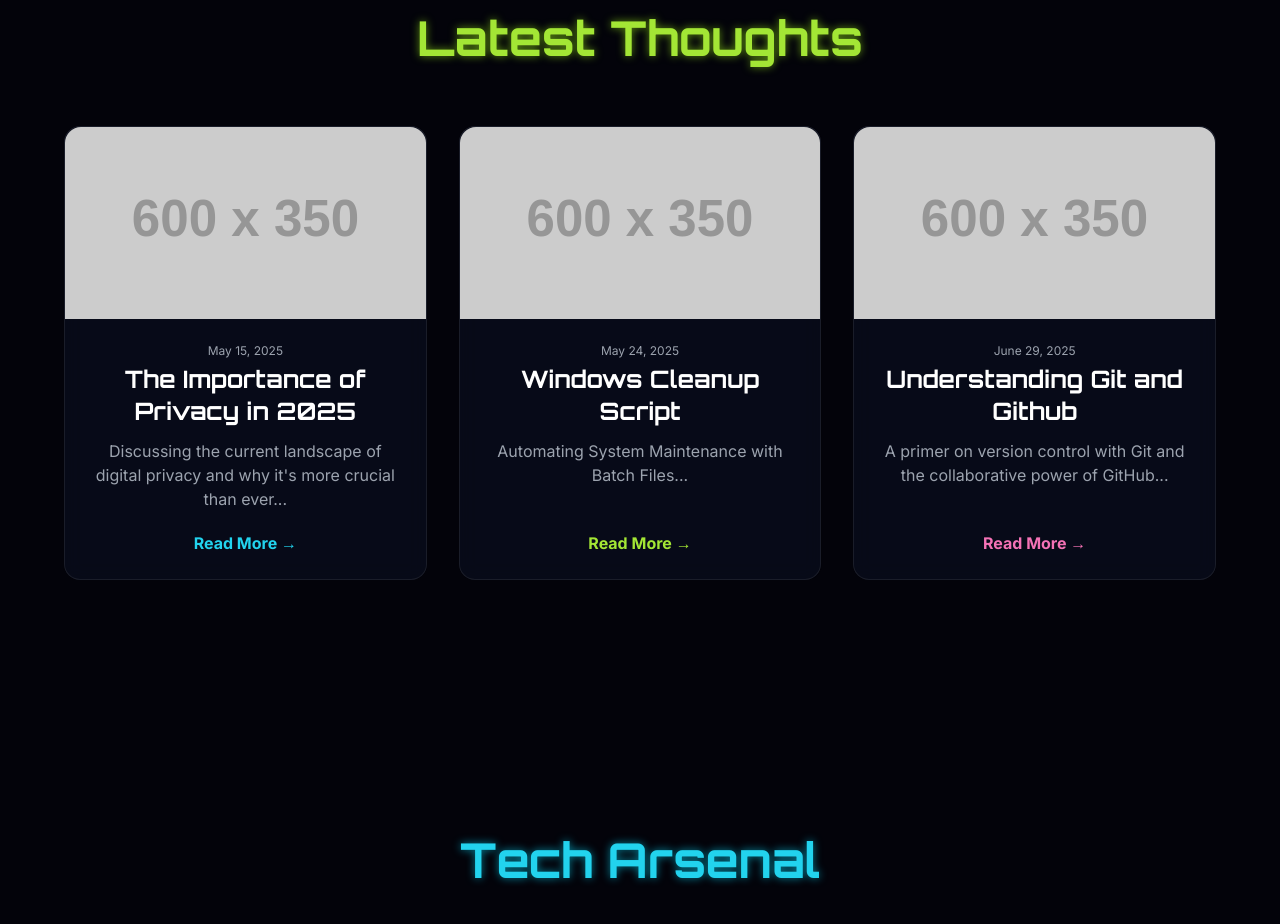
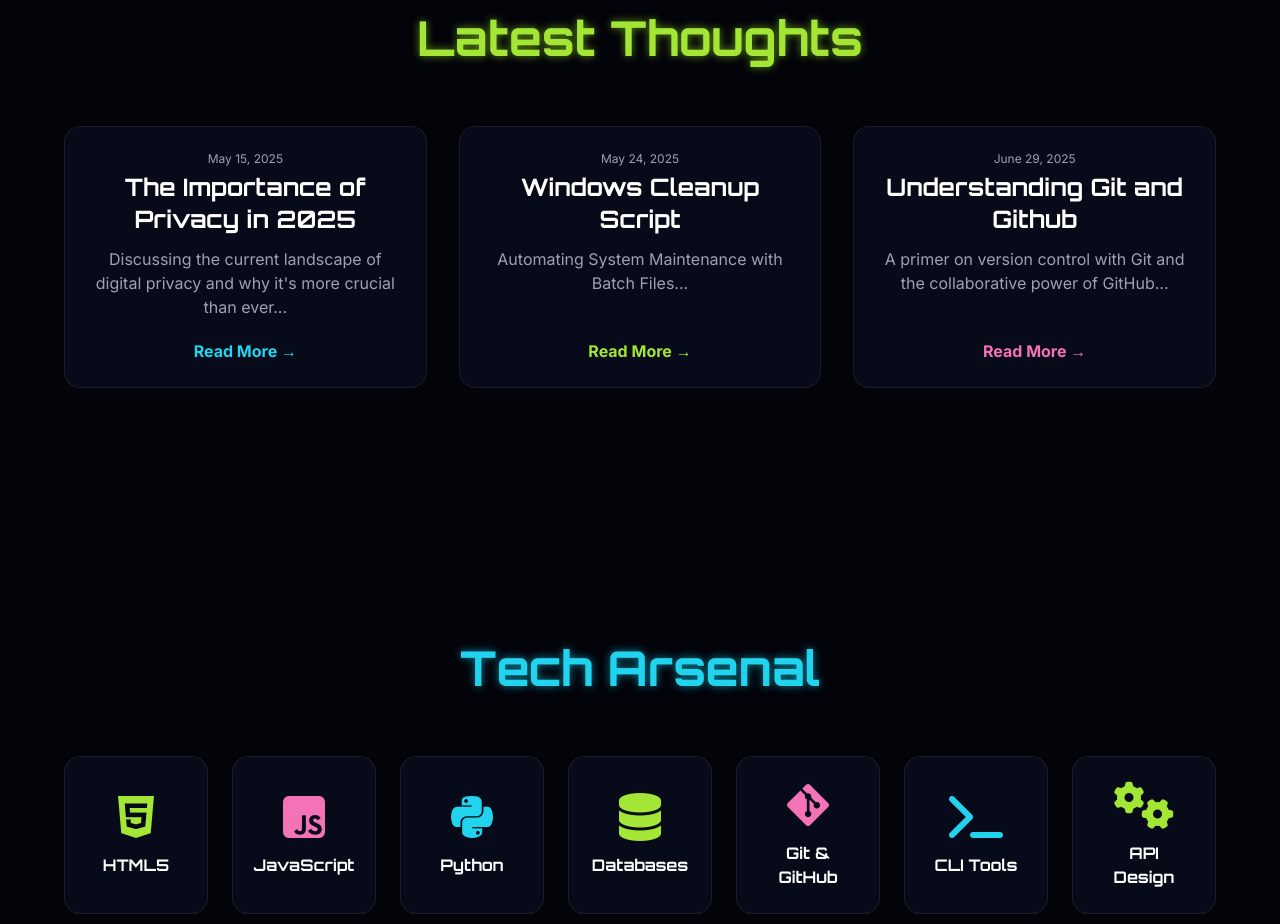
Before and after one commit to 0thn/ashutosh-portfolio, a plain HTML site: page index.html in a window 1280 px wide. Shown: the part 1560-2484 px from the top of the page. Drawn offline with nearby package versions, Linux system fonts and the light colour scheme; placeholder pictures from the web are drawn by us.

Commit message:
Fixed Stuffs

```diff
--- a/index.html
+++ b/index.html
@@ -83,7 +83,6 @@
             <h2 class="text-4xl md:text-5xl font-bold text-center mb-16 text-lime-400 text-glow-lime">Latest Thoughts</h2>
             <div class="grid grid-cols-1 md:grid-cols-2 lg:grid-cols-3 gap-8 max-w-6xl mx-auto">
                 <div class="glass-card rounded-2xl text-center flex flex-col">
-                    <img src="https://placehold.co/600x350/111827/06b6d4?text=Digital+Privacy" alt="Digital Privacy Blog Post Image" class="w-full h-48 object-cover rounded-t-2xl">
                     <div class="p-6 flex flex-col flex-grow">
                         <span class="text-xs text-gray-400 mb-1">May 15, 2025</span>
                         <h3 class="text-2xl font-bold text-white mb-3">The Importance of Privacy in 2025</h3>
@@ -92,7 +91,6 @@
                     </div>
                 </div>
                 <div class="glass-card rounded-2xl text-center flex flex-col">
-                    <img src="https://placehold.co/600x350/111827/84cc16?text=Windows+Scripting" alt="Windows Scripting Blog Post Image" class="w-full h-48 object-cover rounded-t-2xl">
                     <div class="p-6 flex flex-col flex-grow">
                         <span class="text-xs text-gray-400 mb-1">May 24, 2025</span>
                         <h3 class="text-2xl font-bold text-white mb-3">Windows Cleanup Script</h3>
@@ -101,7 +99,6 @@
                     </div>
                 </div>
                 <div class="glass-card rounded-2xl text-center flex flex-col">
-                    <img src="https://placehold.co/600x350/111827/d946ef?text=Git+and+GitHub" alt="Git and GitHub Blog Post Image" class="w-full h-48 object-cover rounded-t-2xl">
                     <div class="p-6 flex flex-col flex-grow">
                         <span class="text-xs text-gray-400 mb-1">June 29, 2025</span>
                         <h3 class="text-2xl font-bold text-white mb-3">Understanding Git and Github</h3>
```
Also changed, not shown: blog-post-1.html (+0 -2 lines), blog-post-2.html (+0 -3 lines), blog-post-3.html (+0 -2 lines).
